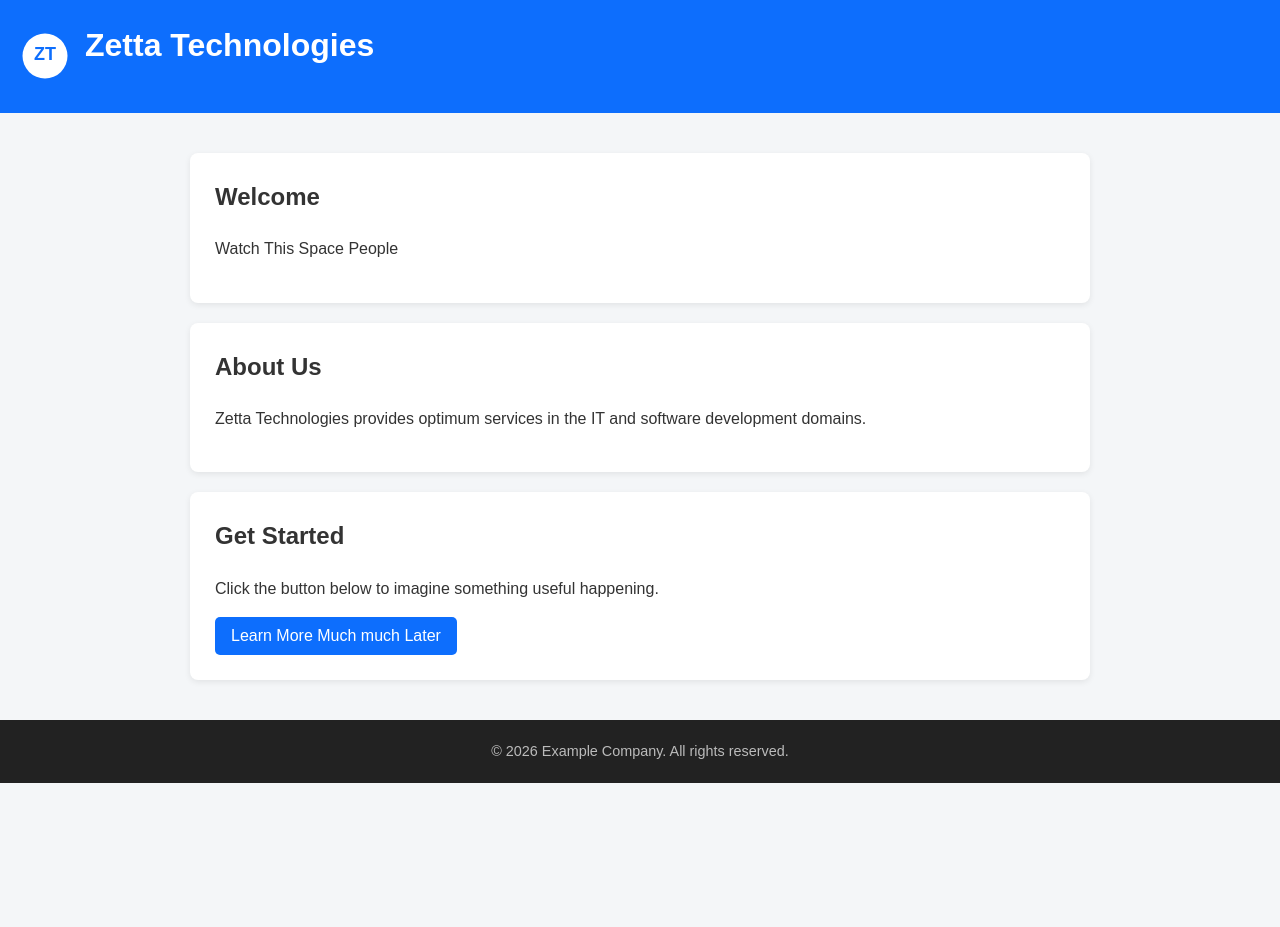
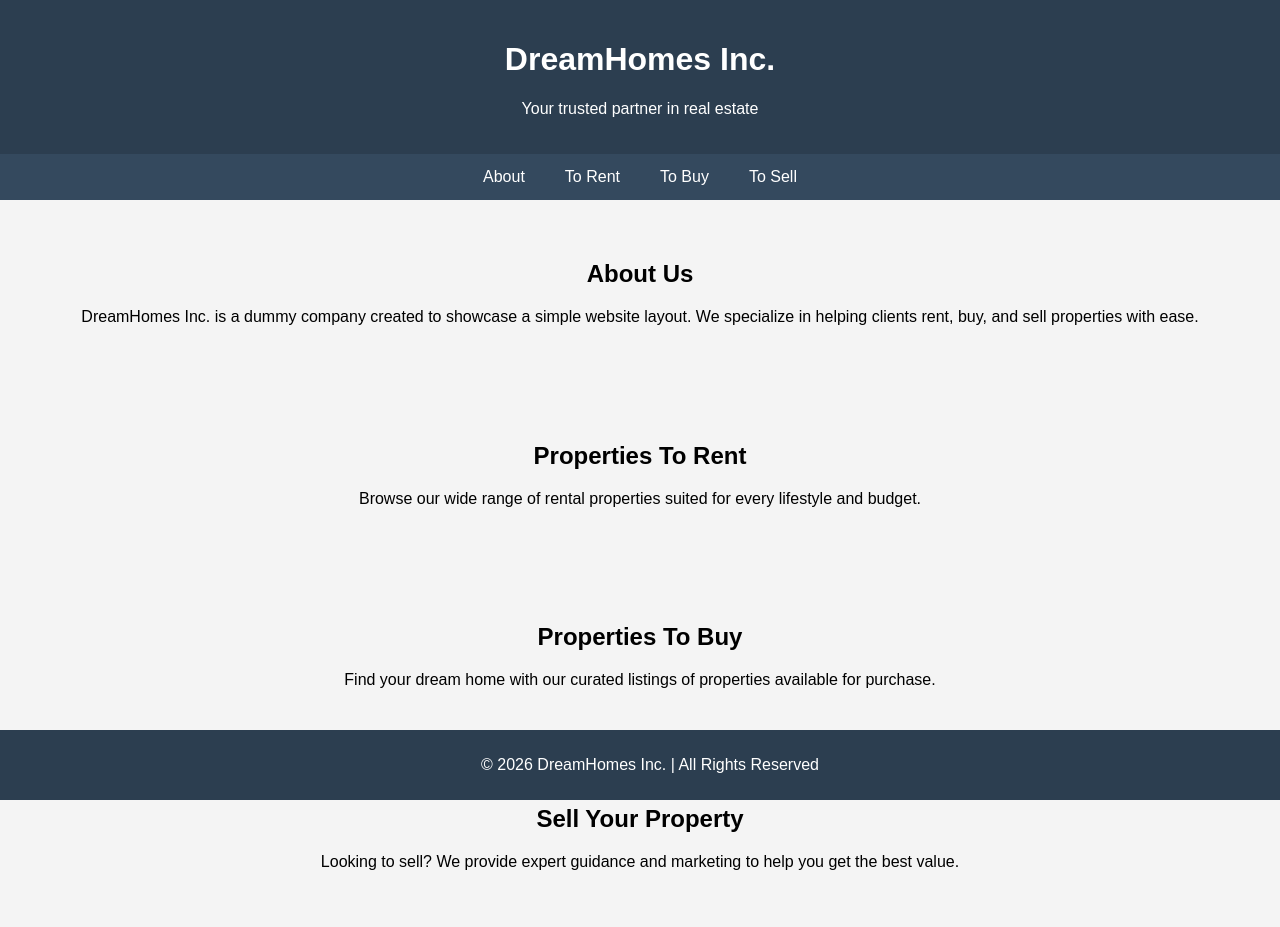
Before and after one commit to PiBosch/MyWebsites, a plain HTML site: page index.html in a window 1280 px wide. Before the commit the page ends 800 px from the top, so only its background shows below. Drawn offline with Linux system fonts and the light colour scheme.

Commit message:
added new site

```diff
--- a/index.html
+++ b/index.html
@@ -1,115 +1,91 @@
 <!DOCTYPE html>
 <html lang="en">
 <head>
-  <meta charset="UTF-8" />
-  <title>Zetta Technologies</title>
-  <meta name="viewport" content="width=device-width, initial-scale=1.0" />
-
+  <meta charset="UTF-8">
+  <meta name="viewport" content="width=device-width, initial-scale=1.0">
+  <title>DreamHomes Inc.</title>
   <style>
     body {
       margin: 0;
-      font-family: Arial, Helvetica, sans-serif;
-      background-color: #f4f6f8;
-      color: #333;
-      line-height: 1.6;
+      font-family: Arial, sans-serif;
+      background-color: #f4f4f4;
     }
 
     header {
-      background-color: #0d6efd;
+      background-color: #2c3e50;
       color: white;
       padding: 20px;
-      display: flex;
-      align-items: center;
-      gap: 15px;
+      text-align: center;
     }
 
-    .logo {
-      width: 50px;
-      height: 50px;
+    nav {
+      background-color: #34495e;
+      display: flex;
+      justify-content: center;
     }
 
-    main {
-      max-width: 900px;
-      margin: 40px auto;
-      padding: 0 20px;
+    nav a {
+      color: white;
+      text-decoration: none;
+      padding: 14px 20px;
+      display: block;
+    }
+
+    nav a:hover {
+      background-color: #1abc9c;
     }
 
     section {
-      background: white;
-      padding: 25px;
-      margin-bottom: 20px;
-      border-radius: 8px;
-      box-shadow: 0 2px 6px rgba(0, 0, 0, 0.08);
-    }
-
-    h1, h2 {
-      margin-top: 0;
+      padding: 40px;
+      text-align: center;
     }
 
     footer {
+      background-color: #2c3e50;
+      color: white;
       text-align: center;
-      padding: 20px;
-      background-color: #222;
-      color: #bbb;
-      font-size: 0.9rem;
-    }
-
-    button {
-      background-color: #0d6efd;
-      color: white;
-      border: none;
-      padding: 10px 16px;
-      border-radius: 5px;
-      cursor: pointer;
-      font-size: 1rem;
-    }
-
-    button:hover {
-      background-color: #084298;
+      padding: 10px;
+      position: fixed;
+      bottom: 0;
+      width: 100%;
     }
   </style>
 </head>
 <body>
-
   <header>
-    <!-- Simple SVG Logo -->
-    <svg class="logo" viewBox="0 0 100 100" xmlns="http://www.w3.org/2000/svg">
-      <circle cx="50" cy="50" r="45" fill="#ffffff"/>
-      <text x="50" y="58" text-anchor="middle" font-size="36" fill="#0d6efd" font-weight="bold">
-        ZT
-      </text>
-    </svg>
-
-    <h1>Zetta Technologies</h1>
+    <h1>DreamHomes Inc.</h1>
+    <p>Your trusted partner in real estate</p>
   </header>
 
-  <main>
-    <section>
-      <h2>Welcome</h2>
-      <p>
-        Watch This Space People
-      </p>
-    </section>
+  <nav>
+    <a href="#about">About</a>
+    <a href="#rent">To Rent</a>
+    <a href="#buy">To Buy</a>
+    <a href="#sell">To Sell</a>
+  </nav>
 
-    <section>
-      <h2>About Us</h2>
-      <p>
-        Zetta Technologies provides optimum services in the IT and software development domains.
-      </p>
-    </section>
+  <section id="about">
+    <h2>About Us</h2>
+    <p>DreamHomes Inc. is a dummy company created to showcase a simple website layout. We specialize in helping clients rent, buy, and sell properties with ease.</p>
+  </section>
 
-    <section>
-      <h2>Get Started</h2>
-      <p>
-        Click the button below to imagine something useful happening.
-      </p>
-      <button>Learn More Much much Later</button>
-    </section>
-  </main>
+  <section id="rent">
+    <h2>Properties To Rent</h2>
+    <p>Browse our wide range of rental properties suited for every lifestyle and budget.</p>
+  </section>
+
+  <section id="buy">
+    <h2>Properties To Buy</h2>
+    <p>Find your dream home with our curated listings of properties available for purchase.</p>
+  </section>
+
+  <section id="sell">
+    <h2>Sell Your Property</h2>
+    <p>Looking to sell? We provide expert guidance and marketing to help you get the best value.</p>
+  </section>
 
   <footer>
-    © 2026 Example Company. All rights reserved.
+    <p>&copy; 2026 DreamHomes Inc. | All Rights Reserved</p>
   </footer>
-
 </body>
 </html>
```
